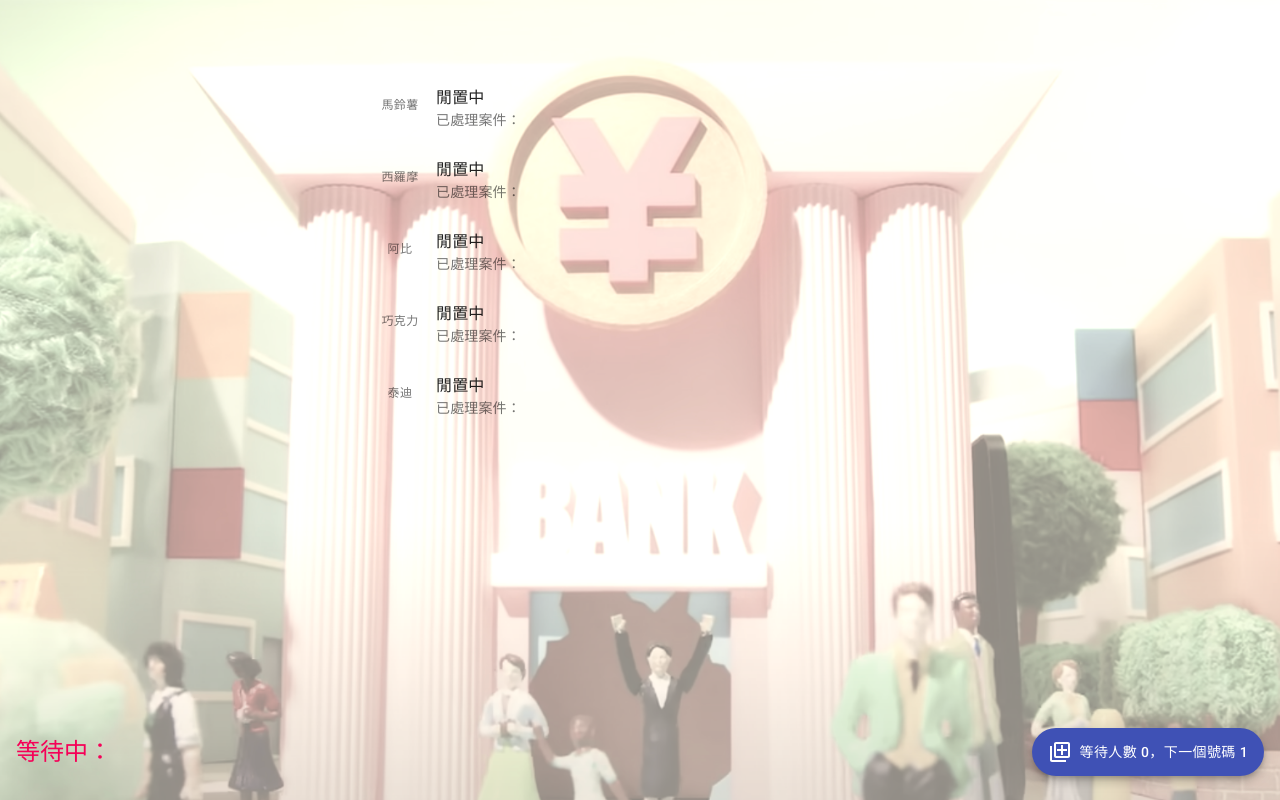
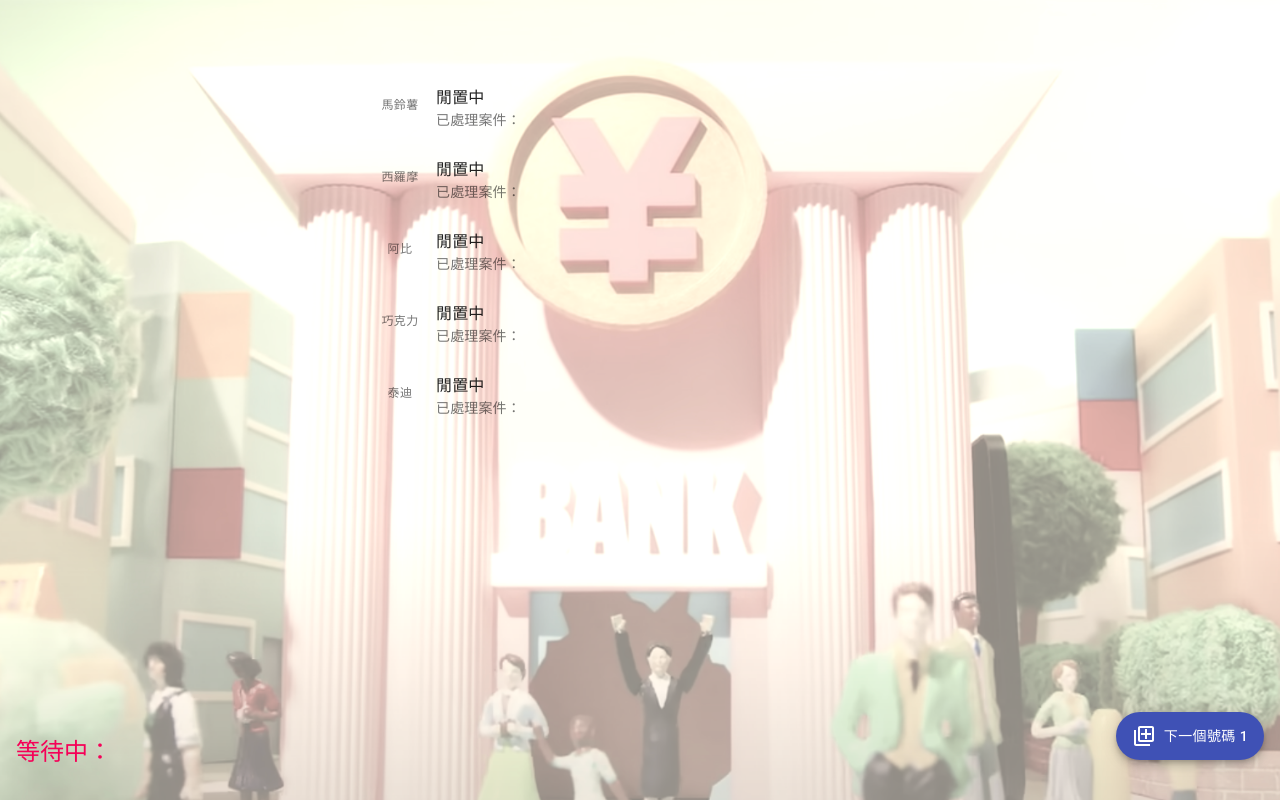
Before and after one commit to o-p/bank-counter, a React (Create React App) app: page / in a window 1280 px wide. Built offline with nearby package versions, Linux system fonts and the light colour scheme.

Commit message:
Replace waiting text with badge

```diff
--- a/src/TicketMachine.jsx
+++ b/src/TicketMachine.jsx
@@ -1,7 +1,8 @@
 import React, { useCallback, useMemo } from 'react';
+import PropTypes from 'prop-types';
 import { makeStyles } from '@material-ui/core/styles';
+import Badge from '@material-ui/core/Badge';
 import Fab from '@material-ui/core/Fab';
-import PropTypes from 'prop-types';
 import QueueOutlinedIcon from '@material-ui/icons/QueueOutlined';
 
 const useStyles = makeStyles((theme) => ({
@@ -11,7 +12,7 @@ const useStyles = makeStyles((theme) => ({
   wrapper: {
     position: 'fixed',
     right: theme.spacing(2),
-    bottom: theme.spacing(3),
+    bottom: theme.spacing(5),
   },
 }));
 
@@ -30,12 +31,14 @@ export default function TicketMachine({
   return (
     <Fab
       className={classes.wrapper}
+      color="primary"
       onClick={dispatcher}
-      color="primary"
       variant="extended"
     >
-      <QueueOutlinedIcon className={classes.icon} />
-      {`等待人數 ${waitings}，下一個號碼 ${next}`}
+      <Badge badgeContent={waitings} color="secondary">
+        <QueueOutlinedIcon className={classes.icon} />
+      </Badge>
+      {`下一個號碼 ${next}`}
     </Fab>
   );
 }
@@ -45,7 +48,7 @@ TicketMachine.propTypes = {
     title: PropTypes.string.isRequired,
     workload: PropTypes.number.isRequired,
   })).isRequired,
+  next: PropTypes.number.isRequired,
   onClick: PropTypes.func.isRequired,
-  next: PropTypes.number.isRequired,
   waitings: PropTypes.number.isRequired,
 };
```
